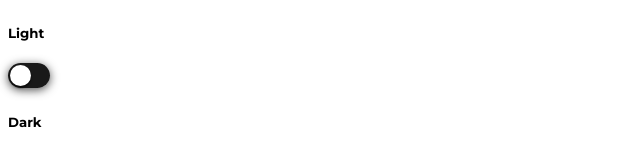
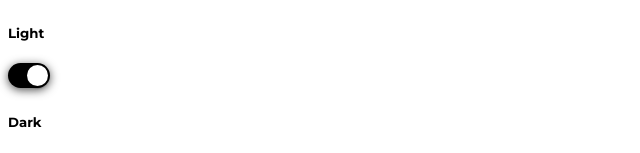
Before and after one commit to marcusviniciusmo/Sara_Vertuan_Profile_Website, a React (Create React App) app in the folder frontend/: page / in a window 1280 px wide. Shown: the part 383-536 px from the top of the page, without its empty margins (0-640 px from the left). Built offline with nearby package versions, Linux system fonts and the light colour scheme.

Commit message:
Creating the switch logic that controls the theme

```diff
--- a/frontend/src/components/Theme/index.tsx
+++ b/frontend/src/components/Theme/index.tsx
@@ -1,14 +1,25 @@
 import * as Switch from '@radix-ui/react-switch';
+import { useState } from 'react';
 import './styles.css';
 
 export function Theme() {
+  const [theme, setTheme] = useState<string>("Dark");
+
+  const handleTheme = () => {
+    setTheme(theme === 'Dark' ? "Light" : "Dark");
+  };
+
   return (
     <>
       <h1>THEME Component</h1>
       <h3>Tema</h3>
 
       <h5>Light</h5>
-      <Switch.Root className='switchRoot'>
+      <Switch.Root
+        className='switchRoot'
+        defaultChecked={theme === "Dark"}
+        onClick={handleTheme}
+      >
         <Switch.Thumb className='switchThumb' />
       </Switch.Root>
       <h5>Dark</h5>
```
